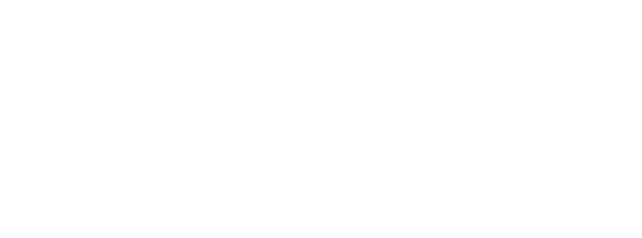
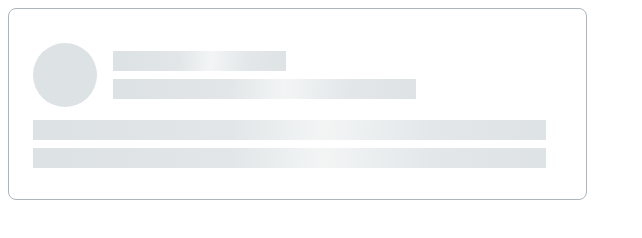
Before and after one commit to js-tasks-ru/htmlcss-20220120_marina-kozlova, a website: page 04-lection2/02-skeleton/index.html in a window 1280 px wide. Shown: the whole page, without its empty margins (0-642 px from the left). Drawn offline with Linux system fonts and the light colour scheme.

Commit message:
Skeleton

```diff
--- a/04-lection2/02-skeleton/index.html
+++ b/04-lection2/02-skeleton/index.html
@@ -1,11 +1,23 @@
 <!DOCTYPE html>
 <!-- Страница со скелетоном -->
-<html lang="ru">
-    <head>
-        <link rel="stylesheet" href="../../assets/css/main.css">
-        <link rel="stylesheet" href="./skeleton.css">
-    </head>
-    <body>
-
-    </body>
+<html lang='ru'>
+<head>
+  <link rel='stylesheet' href='../../assets/css/main.css'>
+  <link rel='stylesheet' href='./skeleton.css'>
+</head>
+<body>
+<div class='skeleton'>
+  <div class='skeleton__header'>
+    <div class='skeleton__avatar'></div>
+    <div class='skeleton__title'>
+      <div class='skeleton__line skeleton__line-s'></div>
+      <div class='skeleton__line skeleton__line-m'></div>
+    </div>
+  </div>
+  <div class='skeleton__body'>
+    <div class='skeleton__line skeleton__line-l'></div>
+    <div class='skeleton__line skeleton__line-l'></div>
+  </div>
+</div>
+</body>
 </html>
--- a/04-lection2/02-skeleton/skeleton.css
+++ b/04-lection2/02-skeleton/skeleton.css
@@ -0,0 +1,55 @@
+.skeleton {
+    position: absolute;
+    width: 579px;
+    height: 192px;
+    background: var(--white);
+    border: 1px solid var(--grey-3);
+    box-sizing: border-box;
+    border-radius: 8px;
+    padding: 24px 40px 0 24px;
+}
+
+.skeleton__header {
+    display: flex;
+    align-items: center;
+    height: 50%;
+}
+
+.skeleton__title {
+    margin-left: 16px;
+    display: flex;
+    flex-direction: column;
+    justify-content: space-around;
+    flex-grow: 1;
+}
+
+.skeleton__avatar {
+    width: 64px;
+    height: 64px;
+    border-radius: 50%;
+    background-color: var(--grey-2);
+}
+
+.skeleton__line {
+    margin: 4px 0;
+    height: 20px;
+    background: linear-gradient(92.51deg, var(--grey-2) 6.44%, #E2E6E8 38.47%, #F3F5F5 56.48%, #E3E7EA 77.5%, var(--grey-2) 102.52%);
+}
+
+.skeleton__body {
+    display: flex;
+    flex-direction: column;
+    justify-content: space-around;
+}
+
+.skeleton__line-s {
+    width: 40%;
+}
+
+.skeleton__line-m {
+    width: 70%;
+}
+
+.skeleton__line-l {
+    width: 100%;
+}
```
